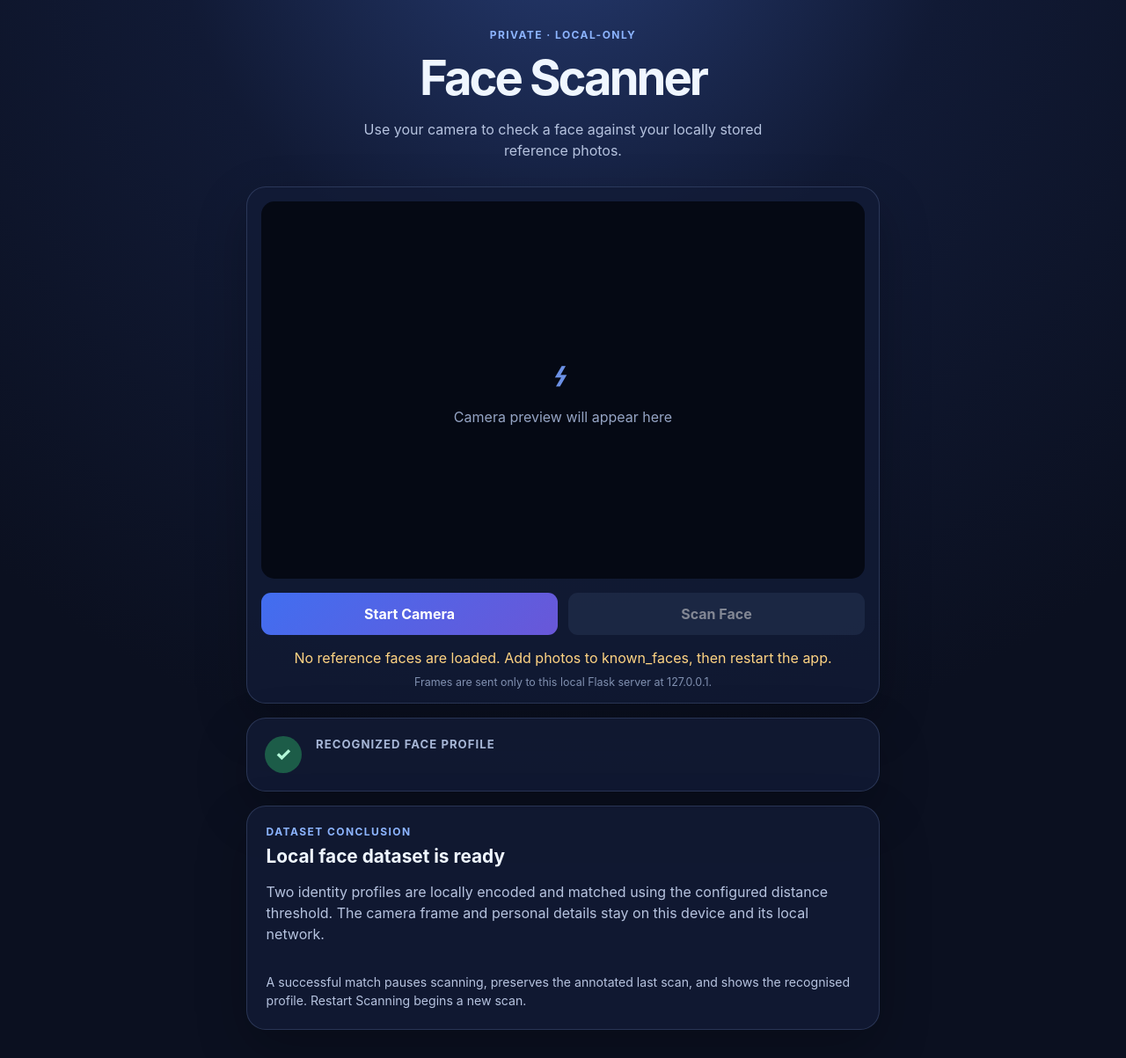
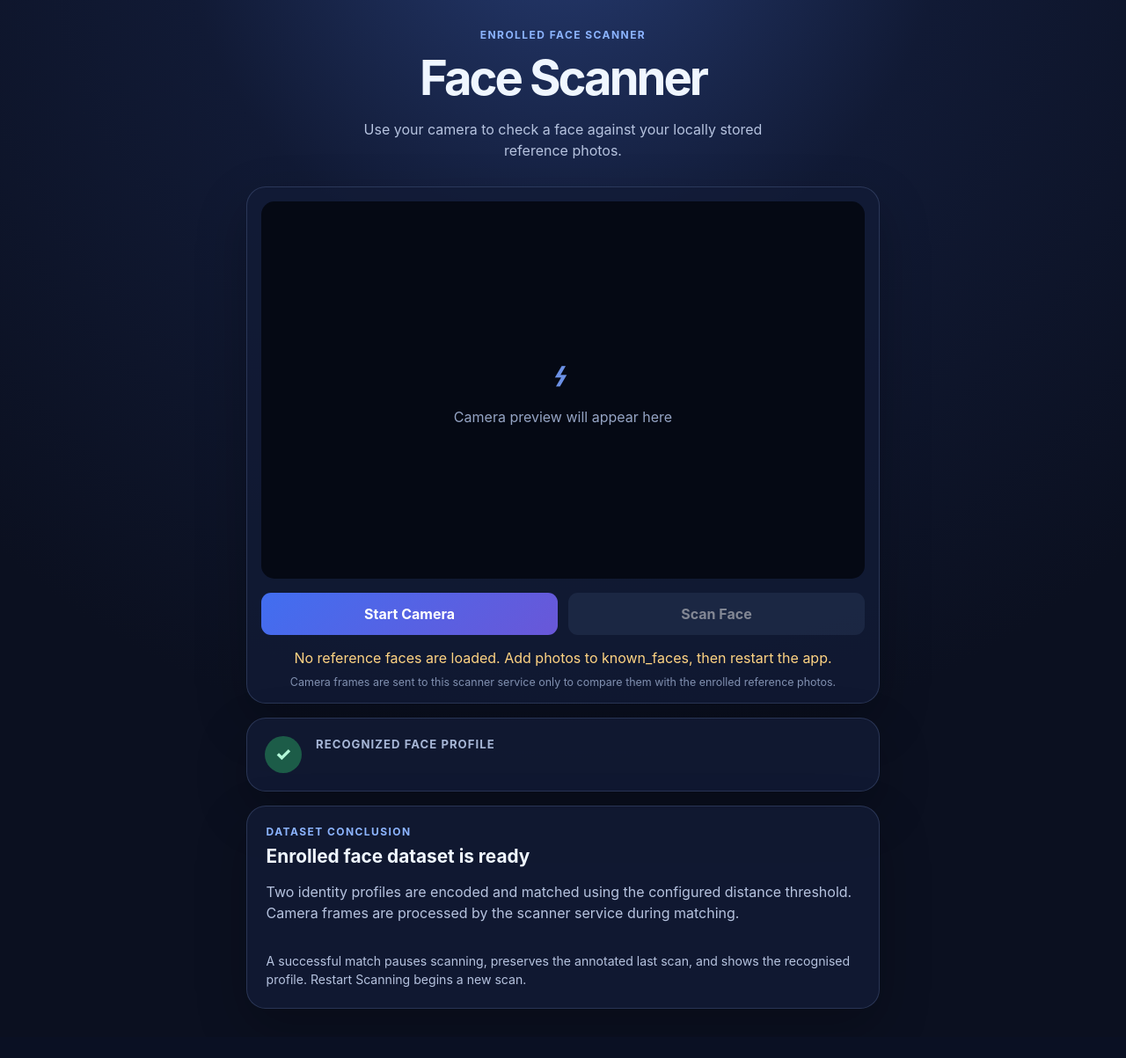
Before and after one commit to Sanskarjain125/detectionai, a Flask app: page / in a window 1280 px wide. Shown: the whole page at 88% size. After the commit the page ends 1147 px from the top, so only its background shows below. Run offline with Flask 3, Linux system fonts and the light colour scheme.

Commit message:
Update hosted scanner messaging

```diff
--- a/app.py
+++ b/app.py
@@ -1,8 +1,8 @@
-"""Local Flask API for the face scanner application.
+"""Flask API for the face scanner application.
 
-All face encodings and personal details remain on this computer.  Images in
-known_faces are read once when this module is imported, before the web server
-starts accepting scans.
+Reference photos are encoded once when this module is imported, before the
+server begins accepting camera scans. In a hosted deployment, the files and
+camera frames are processed by that deployment's server.
 """
 
 from __future__ import annotations
@@ -18,9 +18,8 @@ from typing import Any
 
 from flask import Flask, jsonify, render_template, request
 
-# Native dlib/OpenCV packages may not be available in a serverless runtime.
-# Keep the Flask UI alive in that situation; the local launcher installs and
-# uses these packages normally.
+# Keep the Flask UI alive if its native recognition packages are unavailable,
+# and expose a clear API status instead of allowing an import-time crash.
 FACE_RUNTIME_ERROR: str | None = None
 try:
     import cv2
@@ -136,7 +135,7 @@ if FACE_RUNTIME_ERROR:
     KNOWN_ENCODINGS: dict[str, np.ndarray] = {}
     STARTUP_WARNINGS = [
         "Face-recognition runtime is unavailable in this deployment. "
-        "Use the local desktop server for enrolled-face scanning."
+        "Check the server's native Python dependencies."
     ]
     REFERENCE_COUNTS: dict[str, int] = {}
 else:
@@ -251,7 +250,7 @@ def scan() -> Any:
         return jsonify(
             match=False,
             reason="recognition_runtime_unavailable",
-            message="Face recognition is available only in the local desktop server for this deployment.",
+            message="Face recognition is unavailable because this server is missing its native Python dependencies.",
         ), 503
 
     if not KNOWN_ENCODINGS:
--- a/templates/index.html
+++ b/templates/index.html
@@ -10,7 +10,7 @@
   <body>
     <main class="app-shell">
       <section class="intro">
-        <p class="eyebrow">Private · Local-only</p>
+        <p class="eyebrow">Enrolled face scanner</p>
         <h1>Face Scanner</h1>
         <p class="subheading">Use your camera to check a face against your locally stored reference photos.</p>
       </section>
@@ -33,7 +33,7 @@
           <button id="scanFace" class="button button-secondary" type="button" disabled>Scan Face</button>
         </div>
         <p id="statusMessage" class="status-message" role="status" aria-live="polite">Checking local reference faces…</p>
-        <p class="privacy-note">Frames are sent only to this local Flask server at 127.0.0.1.</p>
+        <p class="privacy-note">Camera frames are sent to this scanner service only to compare them with the enrolled reference photos.</p>
       </section>
 
       <section id="lastScanCard" class="last-scan-card" hidden aria-live="polite">
@@ -57,8 +57,8 @@
 
       <section class="dataset-summary" aria-label="Enrolled face dataset summary">
         <p class="eyebrow">Dataset conclusion</p>
-        <h2>Local face dataset is ready</h2>
-        <p class="dataset-copy">Two identity profiles are locally encoded and matched using the configured distance threshold. The camera frame and personal details stay on this device and its local network.</p>
+        <h2>Enrolled face dataset is ready</h2>
+        <p class="dataset-copy">Two identity profiles are encoded and matched using the configured distance threshold. Camera frames are processed by the scanner service during matching.</p>
         <div class="dataset-grid">
           {% for profile in enrolled_profiles %}
           <article class="dataset-person">
```
